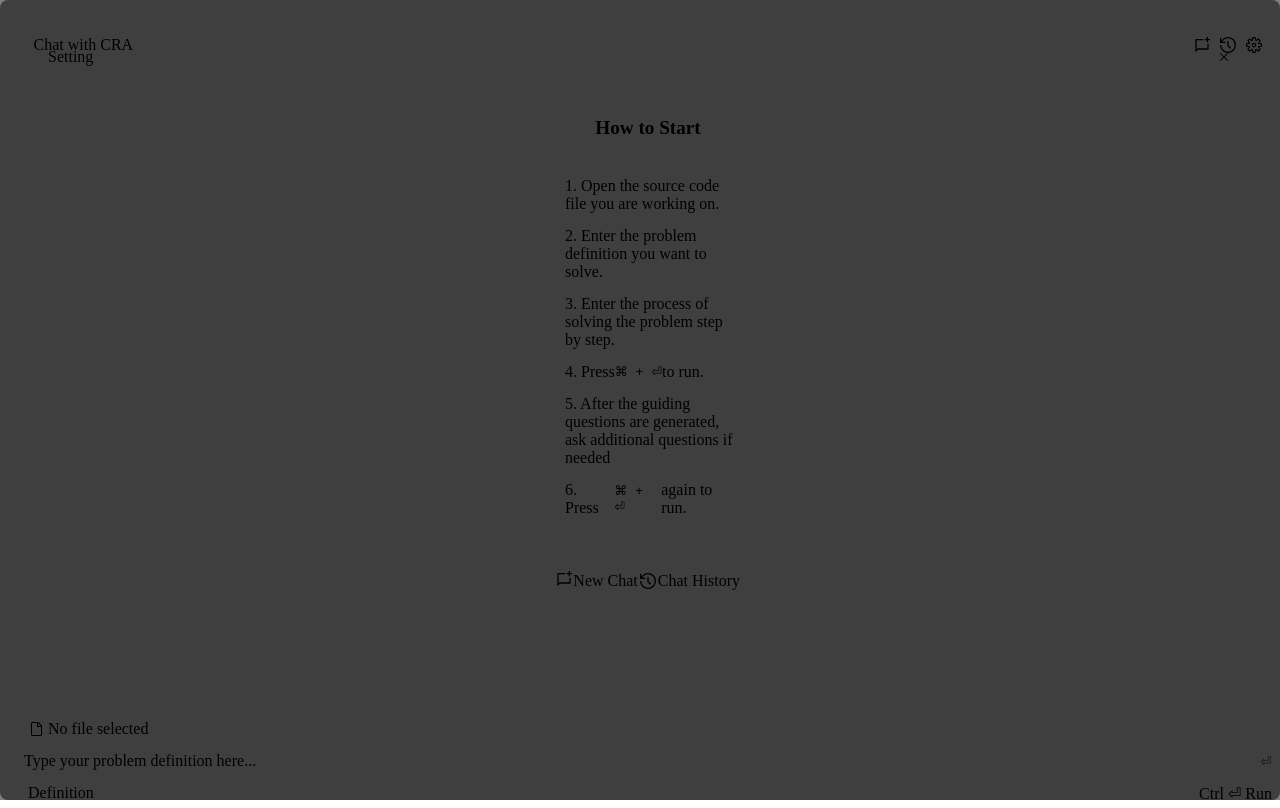
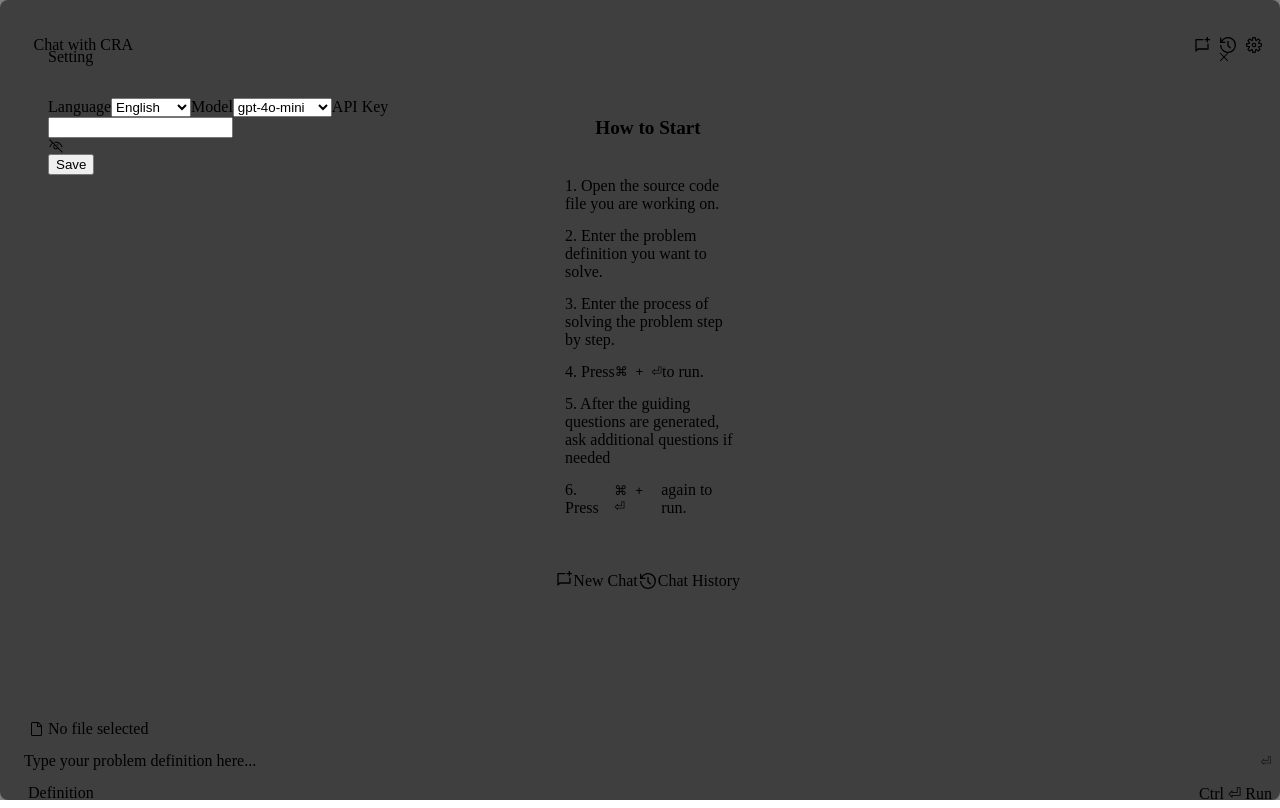
Before and after one commit to Computer-Research-Association/CodingRoadmapAssistant, a React (Vite) app in the folder webview-ui/: page / in a window 1280 px wide. Both pictures are taken after a click on the element 1254 px from the left and 45 px from the top of the page. Built offline with nearby package versions, Linux system fonts and the light colour scheme.

Commit message:
[feat #147] SettingWindow에 세팅 옵션을 설정할 수 있는 select, input 추가

```diff
--- a/webview-ui/src/components/SettingWindow.tsx
+++ b/webview-ui/src/components/SettingWindow.tsx
@@ -1,12 +1,23 @@
-import { VscClose } from "react-icons/vsc";
+import useSettingStore from "../stores/settingStore";
 import "../styles/SettingWindow.css";
 import commonStyles from "../styles/common.module.css";
+import { vscode } from "../utilities/vscode";
+import { VscEye, VscEyeClosed } from "react-icons/vsc";
+import { VscClose } from "react-icons/vsc";
+import { useState } from "react";
 
 function SettingWindow({ onClose, isOpened }: { onClose: () => void; isOpened: boolean }) {
+  const [apiKeyShow, setApiKeyShow] = useState(false);
+  const handleApiKeyShow = () => {
+    setApiKeyShow(!apiKeyShow);
+  };
+
+  const { language, apiKey, gptModel, setApiKey, setLanguage, setGptModel } = useSettingStore();
+
   if (!isOpened) return null;
 
   return (
-    <div className="setting-overlay">
+    <div className="setting-overlay" draggable={false}>
       <div className="setting-window">
         <div className="close-container">
           <div className="title">Setting</div>
@@ -14,7 +25,59 @@ function SettingWindow({ onClose, isOpened }: { onClose: () => void; isOpened: b
             <VscClose />
           </div>
         </div>
-        <div className="settings">{/* 세팅 옵션들이 들어와야 할 자리입니다. */}</div>
+
+        <div className="settings">
+          <label htmlFor="language">
+            <span>Language</span>
+            <select
+              name="language"
+              id="language"
+              value={language}
+              className={commonStyles.select}
+              onChange={(e) => setLanguage(e.target.value)}>
+              <option value="en">English</option>
+              <option value="kr">Korean</option>
+              <option value="jp">Japanese</option>
+              <option value="es">Spanish</option>
+              <option value="cn">Chinese</option>
+            </select>
+          </label>
+
+          <label htmlFor="model">
+            <span>Model</span>
+            <select
+              name="model"
+              id="model"
+              value={gptModel}
+              className={commonStyles.select}
+              onChange={(e) => setGptModel(e.target.value)}>
+              <option value="gpt-4o-mini">gpt-4o-mini</option>
+              <option value="gpt-4o">gpt-4o</option>
+              <option value="gpt-3.5-turbo">gpt-3.5-turbo</option>
+            </select>
+          </label>
+
+          <label htmlFor="apiKey">
+            <span>API Key</span>
+            <div className="input-wrapper">
+              <input
+                type={apiKeyShow ? "text" : "password"}
+                value={apiKey}
+                onChange={(e) => setApiKey(e.target.value)}
+                name="apiKey"
+                id="apiKey"
+                className="input"
+              />
+              <div className={commonStyles.icon} onClick={handleApiKeyShow}>
+                {apiKeyShow ? <VscEye /> : <VscEyeClosed />}
+              </div>
+            </div>
+          </label>
+
+          <button onClick={() => vscode.postMessage({ command: "save-settings" })} className={commonStyles.button}>
+            Save
+          </button>
+        </div>
       </div>
     </div>
   );
```
